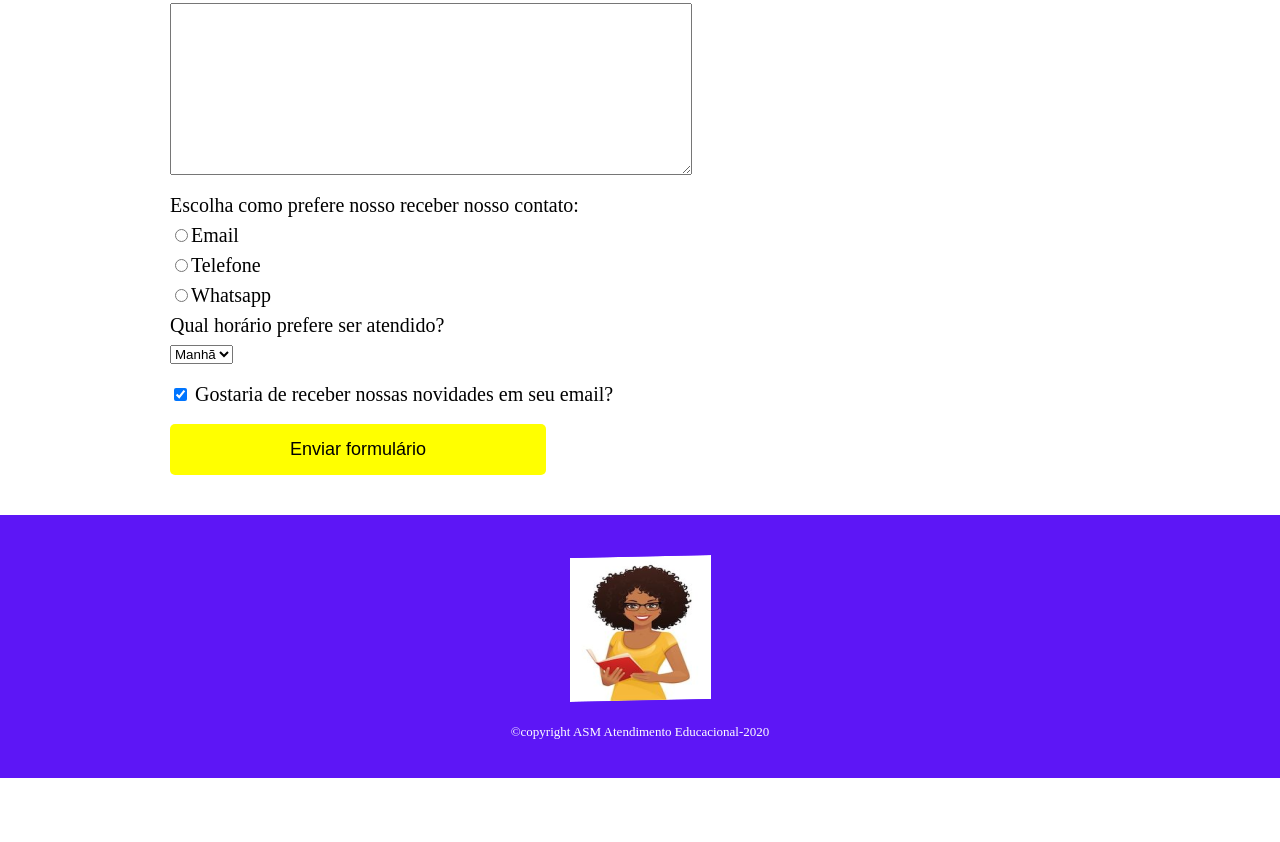
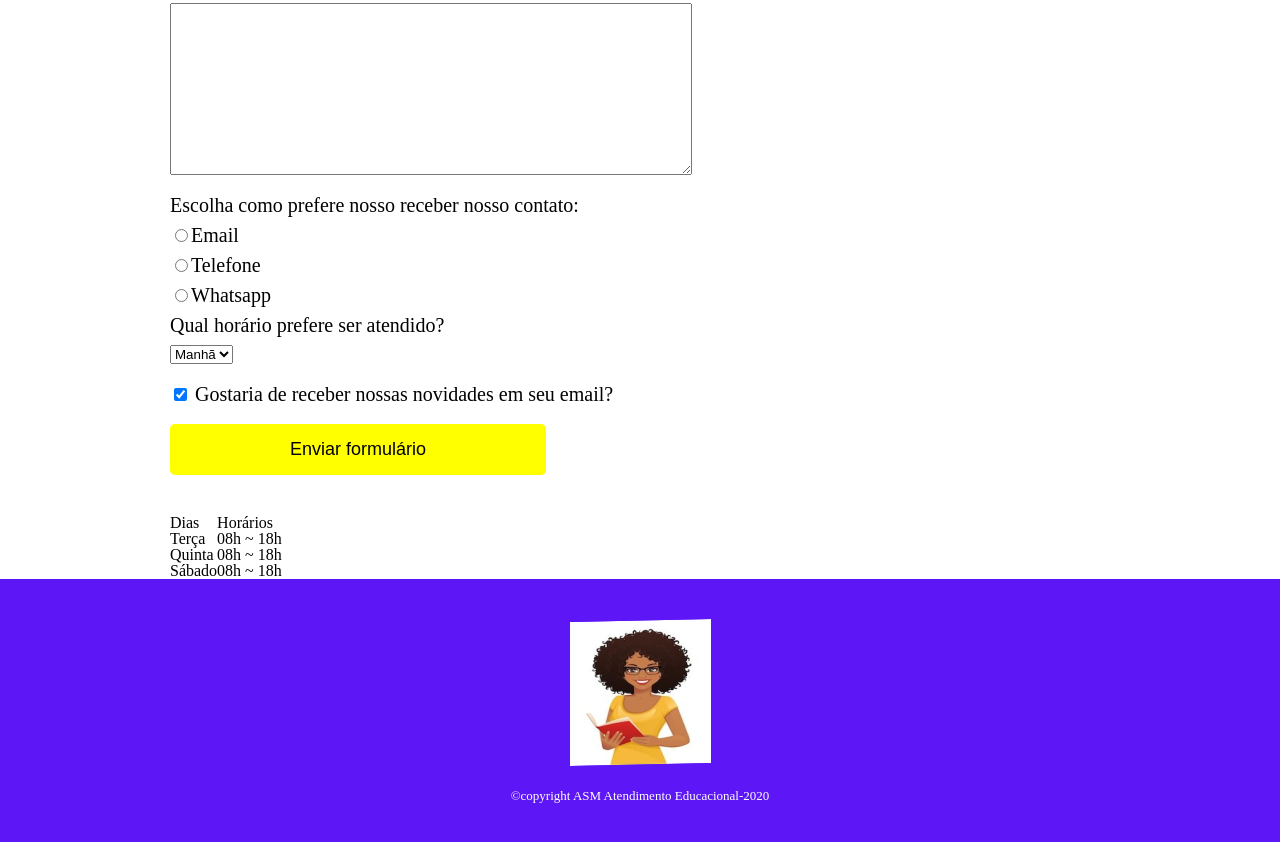
Before and after one commit to andrezastock/site, a plain HTML site: page contatos.html in a window 1280 px wide. Shown: the part 642-1484 px from the top of the page. Before the commit the page ends 1420 px from the top, so only its background shows below. Drawn offline with Linux system fonts and the light colour scheme.

Commit message:
criação tabela

```diff
--- a/contatos.html
+++ b/contatos.html
@@ -59,6 +59,26 @@
        <input type="submit" value="Enviar formulário" class="enviar">
     </form>
 
+    <table>
+        <tr>
+            <td>Dias</td>
+            <td>Horários</td>
+        </tr>
+        <tr>
+            <td>Terça</td>
+            <td>08h ~ 18h</td>
+        </tr>
+        <tr>
+            <td>Quinta</td>
+            <td>08h ~ 18h</td>
+        </tr>
+        <tr>
+            <td>Sábado</td>
+            <td>08h ~ 18h</td>
+        </tr>
+
+    </table>
+
 
 </main>
 
```
